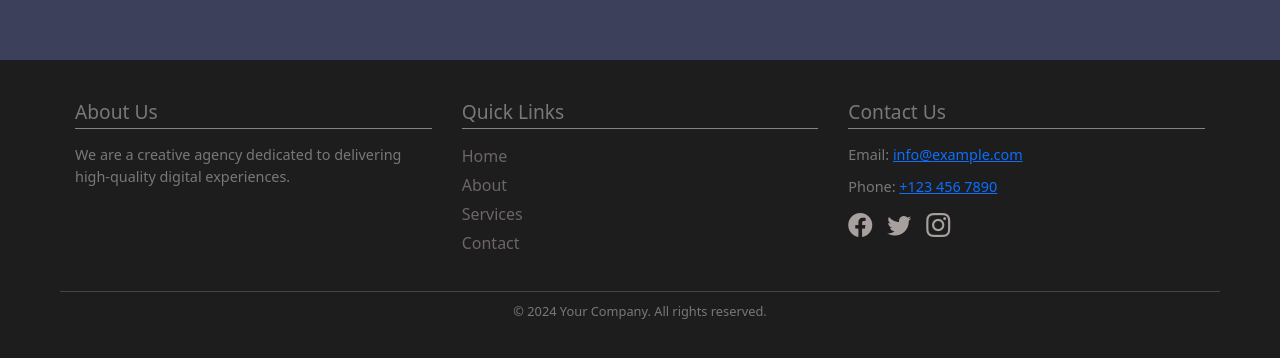
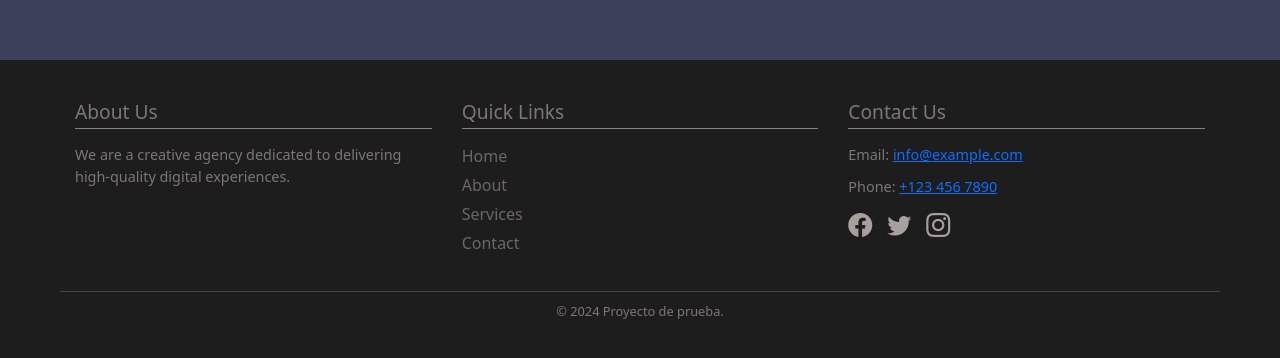
Before and after one commit to GermayoliSinka/xduser12.github.io, a React (Vite) app: page /post/1 in a window 1280 px wide. Shown: the part 802-1160 px from the top of the page. Built offline with nearby package versions, Linux system fonts and the light colour scheme; no server answers.

Commit message:
correccion_footer

```diff
--- a/src/components/FooterPage/FooterPage.jsx
+++ b/src/components/FooterPage/FooterPage.jsx
@@ -44,7 +44,7 @@ const Footer = () => {
                     </div>
                 </div>
                 <div className="footer-bottom">
-                    <p className="footer-copy">&copy; {new Date().getFullYear()} Your Company. All rights reserved.</p>
+                    <p className="footer-copy">&copy; {new Date().getFullYear()} Proyecto de prueba.</p>
                 </div>
             </div>
         </footer>
--- a/src/components/PostListComp/PostCarrusel.jsx
+++ b/src/components/PostListComp/PostCarrusel.jsx
@@ -68,7 +68,7 @@ const PostCarousel = ({ searchTerm, onSearchChange, onSearchSubmit }) => {
 
     const titleStyle = {
         color: 'white',
-        fontSize: '2.5rem',
+        fontSize: '1.0rem',
         marginBottom: '1rem',
         textAlign: 'center',
     };
@@ -86,7 +86,7 @@ const PostCarousel = ({ searchTerm, onSearchChange, onSearchSubmit }) => {
             </div>
             <div style={overlayStyle}>
                 <h1 style={titleStyle}>Bienvenido a la pagina</h1>
-                <h5>Lorem ipsum, dolor sit amet consectetur adipisicing elit. Quis hic praesentium libero soluta ullam. Ea eum alias qui quidem sed, excepturi officiis est, dicta asperiores et, doloremque quo quis deleniti.</h5>
+                <h5 style={titleStyle}>Lorem ipsum, dolor sit amet consectetur adipisicing elit. Quis hic praesentium libero soluta ullam. Ea eum alias qui quidem sed, excepturi officiis est, dicta asperiores et, doloremque quo quis deleniti.</h5>
                 <div style={searchContainerStyle}>
                     <form onSubmit={onSearchSubmit} className="d-flex justify-content-center align-items-center">
                         <input
```
